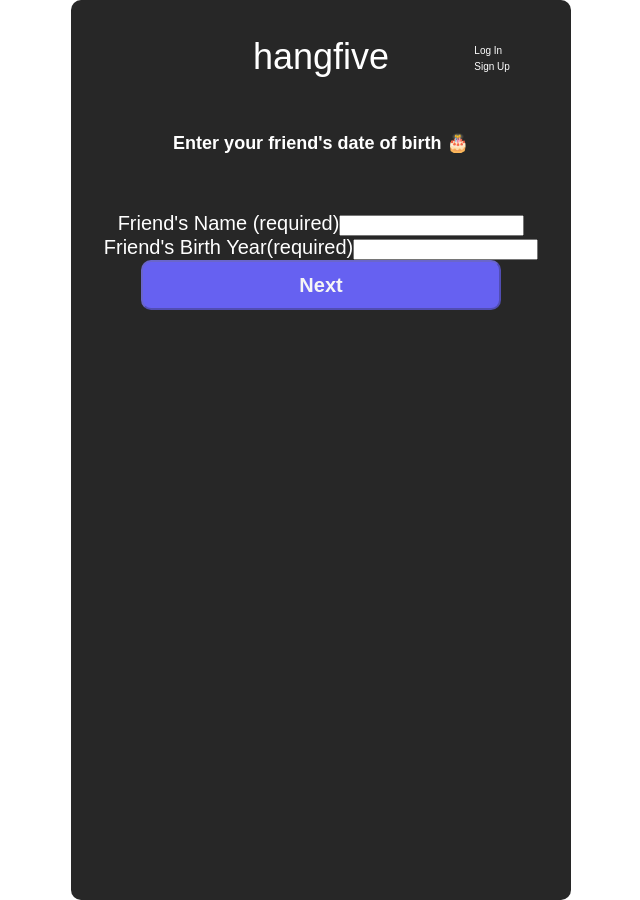
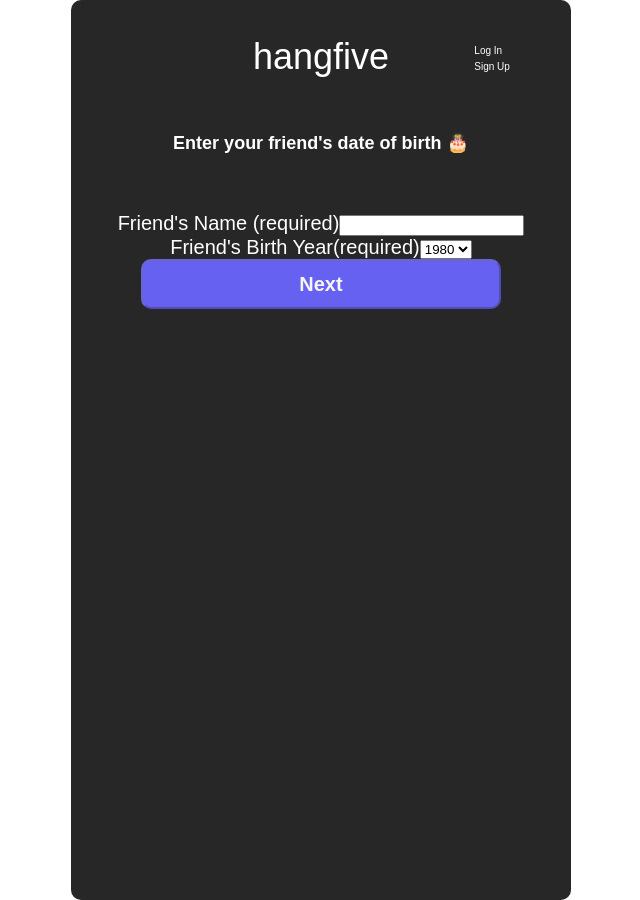
Before and after one commit to bluesnake0818/compat-test-front-end, a React (Create React App) app: page /AddFriend in a window 1280 px wide. Shown: the whole page, without its empty margins (319-959 px from the left). Built offline with nearby package versions, Linux system fonts and the light colour scheme; no server answers.

Commit message:
change input type to selectin addfriend

```diff
--- a/src/pages/AddFriend/AddFriend.jsx
+++ b/src/pages/AddFriend/AddFriend.jsx
@@ -49,7 +49,7 @@ function AddFriend(props) {
 					<label htmlFor="birthYear-input" className="form-label">
 						Friend's Birth Year(required)
 					</label>
-					<input
+					<select
 						type="text"
 						className="form-control"
 						id="birthYear-input"
@@ -57,7 +57,12 @@ function AddFriend(props) {
             value={formData.birthYear}
             onChange={handleChange}
 						required
-					/>
+					>
+						<option value="1980">1980</option>
+						<option value="1981">1981</option>
+						<option value="1982">1982</option>
+						<option value="1983">1983</option>
+					</select>
 				</div>
 				<div className="d-grid">
 					<button
@@ -74,3 +79,11 @@ function AddFriend(props) {
 }
 
 export default AddFriend
+
+{/* <label for="mpaa-rating-select">MPAA Rating</label>
+<select name="mpaaRating" id="mpaa-rating-select">
+	<option value="G">G</option>
+	<option value="PG">PG</option>
+	<option value="PG-13">PG-13</option>
+	<option value="R">R</option>
+</select> */}
```
